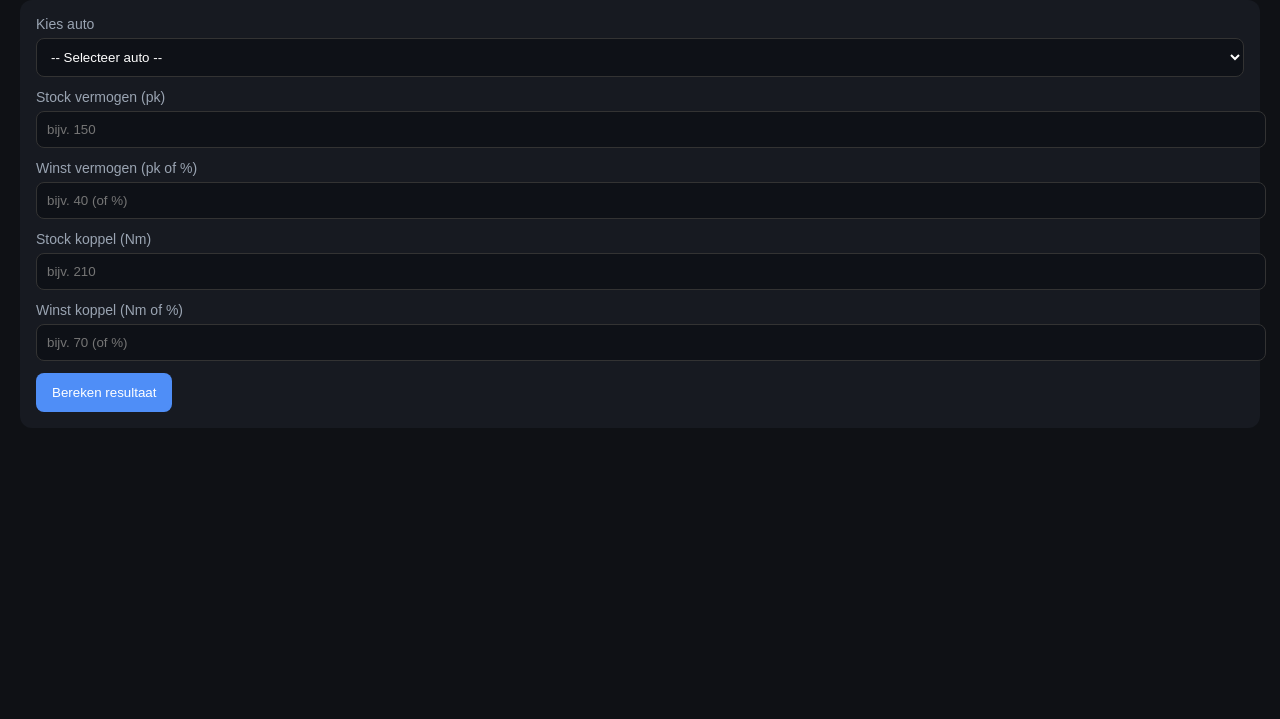
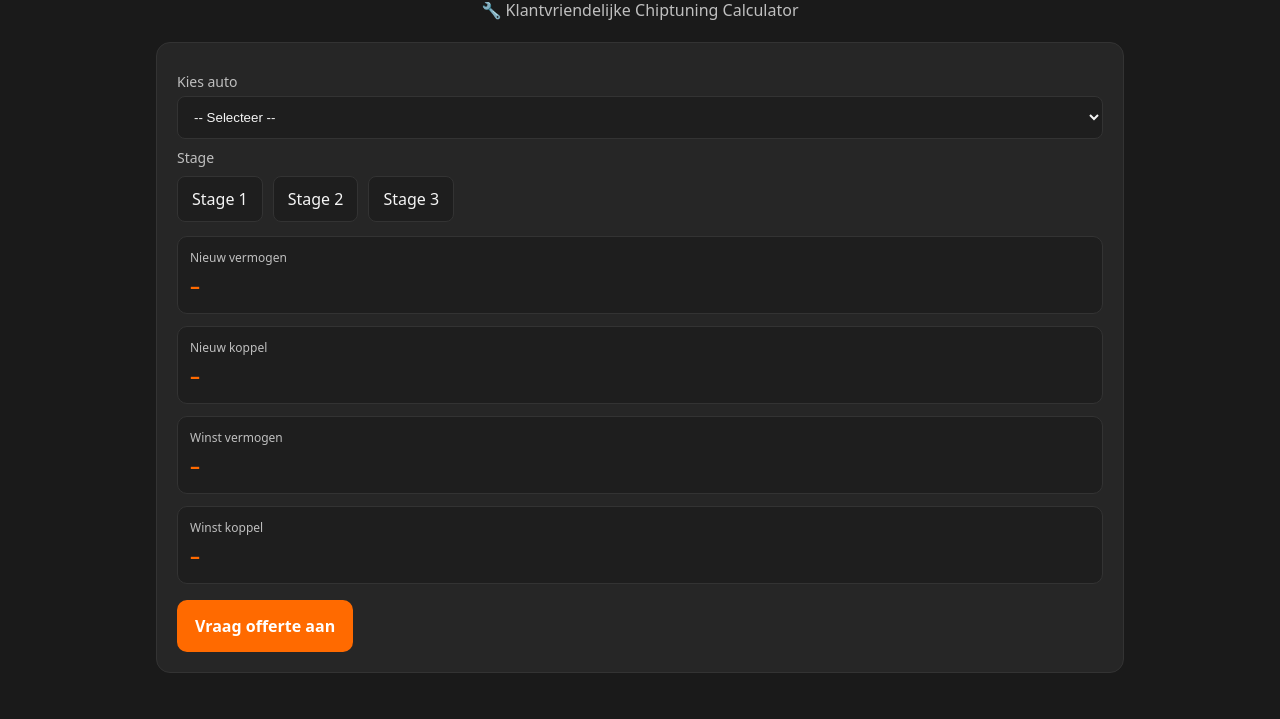
Before and after one commit to idcmvrjon-png/Calculeren, a plain HTML site: page index.html in a window 1280 px wide. Shown: the part 81-800 px from the top of the page. Drawn offline with Linux system fonts and the light colour scheme.

Commit message:
Update index.html

```diff
--- a/index.html
+++ b/index.html
@@ -1,27 +1,49 @@
 <!doctype html>
 <html lang="nl">
 <head>
-<meta charset="utf-8" />
-<meta name="viewport" content="width=device-width,initial-scale=1" />
-<title>Chiptuning Vermogen/Koppel Calculator</title>
+<meta charset="utf-8">
+<meta name="viewport" content="width=device-width,initial-scale=1">
+<title>Midway Customs — Chiptuning Calculator</title>
 <style>
-  body{font-family:sans-serif;margin:20px;background:#0f1115;color:#e7ecf3}
-  h1{color:#4F8EF7}
-  .card{background:#171a21;border-radius:12px;padding:16px;margin-bottom:20px}
-  label{display:block;margin-bottom:6px;font-size:14px;color:#9aa4b2}
-  input,select{width:100%;padding:10px;border-radius:8px;border:1px solid #333;background:#0e1117;color:#fff;margin-bottom:12px}
-  button{background:#4F8EF7;color:#fff;border:0;padding:12px 16px;border-radius:8px;cursor:pointer}
-  .result{margin-top:12px;padding:12px;border:1px solid #333;border-radius:8px;background:#11141b}
-  .kpi{margin:6px 0}
+  :root{
+    --bg:#1a1a1a;      /* antraciet achtergrond */
+    --panel:#262626;   /* donker paneel */
+    --line:#333;
+    --text:#f5f5f5;    /* wit */
+    --muted:#bfbfbf;
+    --brand:#ff6a00;   /* fel oranje */
+  }
+  *{box-sizing:border-box}
+  body{margin:0;background:var(--bg);color:var(--text);font:16px/1.5 system-ui,Roboto,Arial}
+  .wrap{max-width:1000px;margin:24px auto;padding:0 16px}
+  header{text-align:center;margin-bottom:20px}
+  header h1{font-size:clamp(24px,4vw,34px);margin:0;color:var(--brand)}
+  header p{color:var(--muted);margin:4px 0 0}
+  .card{background:var(--panel);border:1px solid var(--line);border-radius:14px;padding:20px;margin-bottom:20px}
+  label{display:block;color:var(--muted);font-size:14px;margin:8px 0 4px}
+  select{width:100%;padding:12px;border-radius:8px;border:1px solid var(--line);background:#1e1e1e;color:var(--text)}
+  .stages{display:flex;flex-wrap:wrap;gap:10px;margin-top:8px}
+  .stage{padding:10px 14px;border-radius:8px;border:1px solid var(--line);cursor:pointer;background:#1e1e1e;color:var(--text);transition:.2s}
+  .stage:hover{border-color:var(--brand);color:var(--brand)}
+  .stage.active{background:var(--brand);color:#fff;border-color:var(--brand)}
+  .kpis{display:grid;gap:12px;margin-top:14px}
+  .kpi{border:1px solid var(--line);border-radius:10px;padding:12px;background:#1e1e1e}
+  .kpi .h{color:var(--muted);font-size:12px;margin-bottom:4px}
+  .kpi .v{font-weight:700;font-size:20px;color:var(--brand)}
+  .btn{display:inline-block;background:var(--brand);color:#fff;font-weight:600;text-align:center;text-decoration:none;padding:14px 18px;border-radius:10px;margin-top:16px}
 </style>
 </head>
 <body>
-  <h1>🔧 Chiptuning Calculator</h1>
+  <div class="wrap">
+    <header>
+      <h1>Midway Customs</h1>
+      <p>🔧 Klantvriendelijke Chiptuning Calculator</p>
+    </header>
 
-  <div class="card">
+    <section class="card">
       <label>Kies auto</label>
       <select id="carSelect" onchange="fillDefaults()">
-      <option value="">-- Selecteer auto --</option>
+        <option value="">-- Selecteer --</option>
         <option value="golf">Volkswagen Golf 1.9 TDI (110 pk / 235 Nm)</option>
         <option value="a3">Audi A3 2.0 TDI (140 pk / 320 Nm)</option>
         <option value="passat">Volkswagen Passat 2.0 TDI (170 pk / 350 Nm)</option>
@@ -29,68 +51,51 @@
         <option value="octavia">Škoda Octavia 1.6 TDI (105 pk / 250 Nm)</option>
       </select>
 
-    <label>Stock vermogen (pk)</label>
-    <input type="number" id="stockPower" placeholder="bijv. 150">
-    <label>Winst vermogen (pk of %)</label>
-    <input type="number" id="gainPower" placeholder="bijv. 40 (of %)">
+      <label>Stage</label>
+      <div class="stages">
+        <div class="stage" onclick="setStage(1,25,25)">Stage 1</div>
+        <div class="stage" onclick="setStage(2,35,35)">Stage 2</div>
+        <div class="stage" onclick="setStage(3,45,45)">Stage 3</div>
+      </div>
 
-    <label>Stock koppel (Nm)</label>
-    <input type="number" id="stockTorque" placeholder="bijv. 210">
-    <label>Winst koppel (Nm of %)</label>
-    <input type="number" id="gainTorque" placeholder="bijv. 70 (of %)">
+      <div class="kpis">
+        <div class="kpi"><div class="h">Nieuw vermogen</div><div class="v" id="np">–</div></div>
+        <div class="kpi"><div class="h">Nieuw koppel</div><div class="v" id="nt">–</div></div>
+        <div class="kpi"><div class="h">Winst vermogen</div><div class="v" id="dp">–</div></div>
+        <div class="kpi"><div class="h">Winst koppel</div><div class="v" id="dt">–</div></div>
+      </div>
 
-    <button onclick="calc()">Bereken resultaat</button>
-
-    <div id="results" class="result" style="display:none">
-      <div class="kpi"><b>Nieuw vermogen:</b> <span id="np"></span></div>
-      <div class="kpi"><b>Nieuw koppel:</b> <span id="nt"></span></div>
-      <div class="kpi"><b>Δ Vermogen:</b> <span id="dp"></span></div>
-      <div class="kpi"><b>Δ Koppel:</b> <span id="dt"></span></div>
-      <div class="kpi"><b>% winst:</b> <span id="pct"></span></div>
-    </div>
+      <a href="mailto:info@midwaycustoms.nl" class="btn">Vraag offerte aan</a>
+    </section>
   </div>
 
 <script>
+let sp=0, st=0;
 function fillDefaults(){
-  const car = document.getElementById('carSelect').value;
-  let sp=0, st=0;
-
+  const car=document.getElementById('carSelect').value;
   switch(car){
     case "golf": sp=110; st=235; break;
     case "a3": sp=140; st=320; break;
     case "passat": sp=170; st=350; break;
     case "leon": sp=150; st=320; break;
     case "octavia": sp=105; st=250; break;
+    default: sp=0; st=0;
   }
-
-  if(sp && st){
-    document.getElementById('stockPower').value=sp;
-    document.getElementById('stockTorque').value=st;
+  updateResults(0,0);
 }
+function setStage(stage,pctP,pctT){
+  document.querySelectorAll('.stage').forEach(s=>s.classList.remove('active'));
+  event.target.classList.add('active');
+  updateResults(pctP,pctT);
 }
-
-function calc(){
-  const sp = +document.getElementById('stockPower').value||0;
-  const st = +document.getElementById('stockTorque').value||0;
-  const gp = +document.getElementById('gainPower').value||0;
-  const gt = +document.getElementById('gainTorque').value||0;
-
-  // bepaal of het % of absolute waarden zijn
-  const newP = gp <= 100 && gp < sp ? sp*(1+gp/100) : sp+gp;
-  const newT = gt <= 100 && gt < st ? st*(1+gt/100) : st+gt;
-
-  const dP = newP - sp;
-  const dT = newT - st;
-  const pctP = sp? ((dP/sp)*100).toFixed(1):0;
-  const pctT = st? ((dT/st)*100).toFixed(1):0;
-
-  document.getElementById('np').textContent = Math.round(newP)+" pk";
-  document.getElementById('nt').textContent = Math.round(newT)+" Nm";
-  document.getElementById('dp').textContent = "+"+Math.round(dP)+" pk";
-  document.getElementById('dt').textContent = "+"+Math.round(dT)+" Nm";
-  document.getElementById('pct').textContent = pctP+"% / "+pctT+"%";
-
-  document.getElementById('results').style.display="block";
+function updateResults(pctP,pctT){
+  if(!sp||!st){document.getElementById('np').textContent="–";return;}
+  const newP=sp*(1+pctP/100);
+  const newT=st*(1+pctT/100);
+  document.getElementById('np').textContent=Math.round(newP)+" pk";
+  document.getElementById('nt').textContent=Math.round(newT)+" Nm";
+  document.getElementById('dp').textContent="+"+Math.round(newP-sp)+" pk";
+  document.getElementById('dt').textContent="+"+Math.round(newT-st)+" Nm";
 }
 </script>
 </body>
```
Lines whose indentation alone changed are shown as unchanged.
